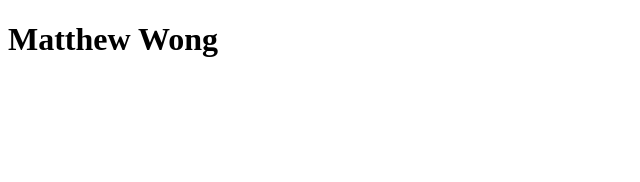
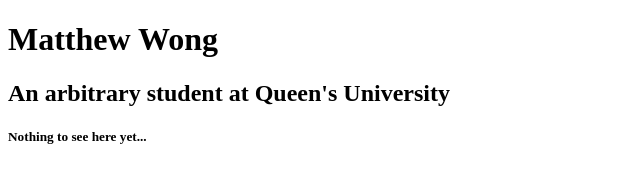
Before and after one commit to matthewyhwong/matthewyhwong.github.io, a plain HTML site: page index.html in a window 1280 px wide. Shown: the whole page, without its empty margins (0-640 px from the left). Drawn offline with Linux system fonts and the light colour scheme.

Commit message:
Update index.html

```diff
--- a/index.html
+++ b/index.html
@@ -6,6 +6,8 @@
 <body>
 
 <h1>Matthew Wong</h1>
+<h2>An arbitrary student at Queen's University</h2>
+<h5>Nothing to see here yet...</h5>
 
 </body>
 </html>
```
